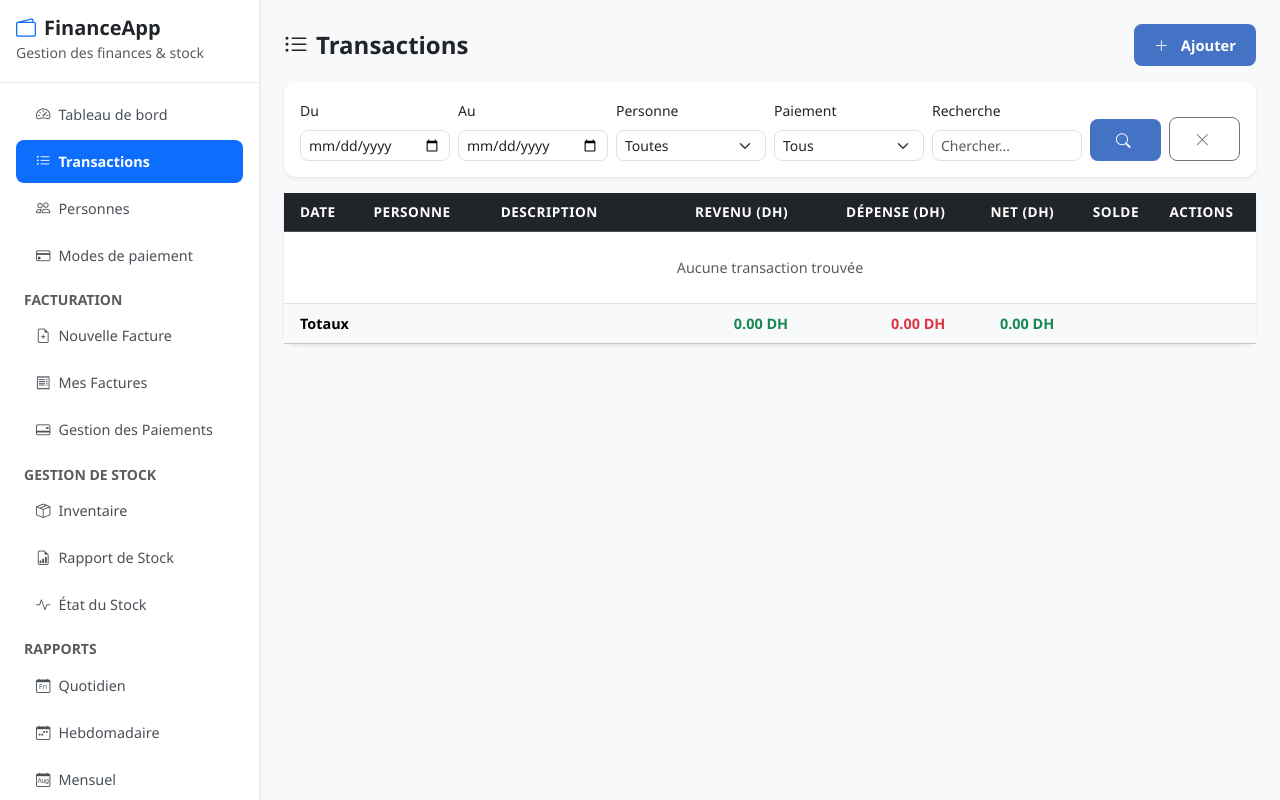
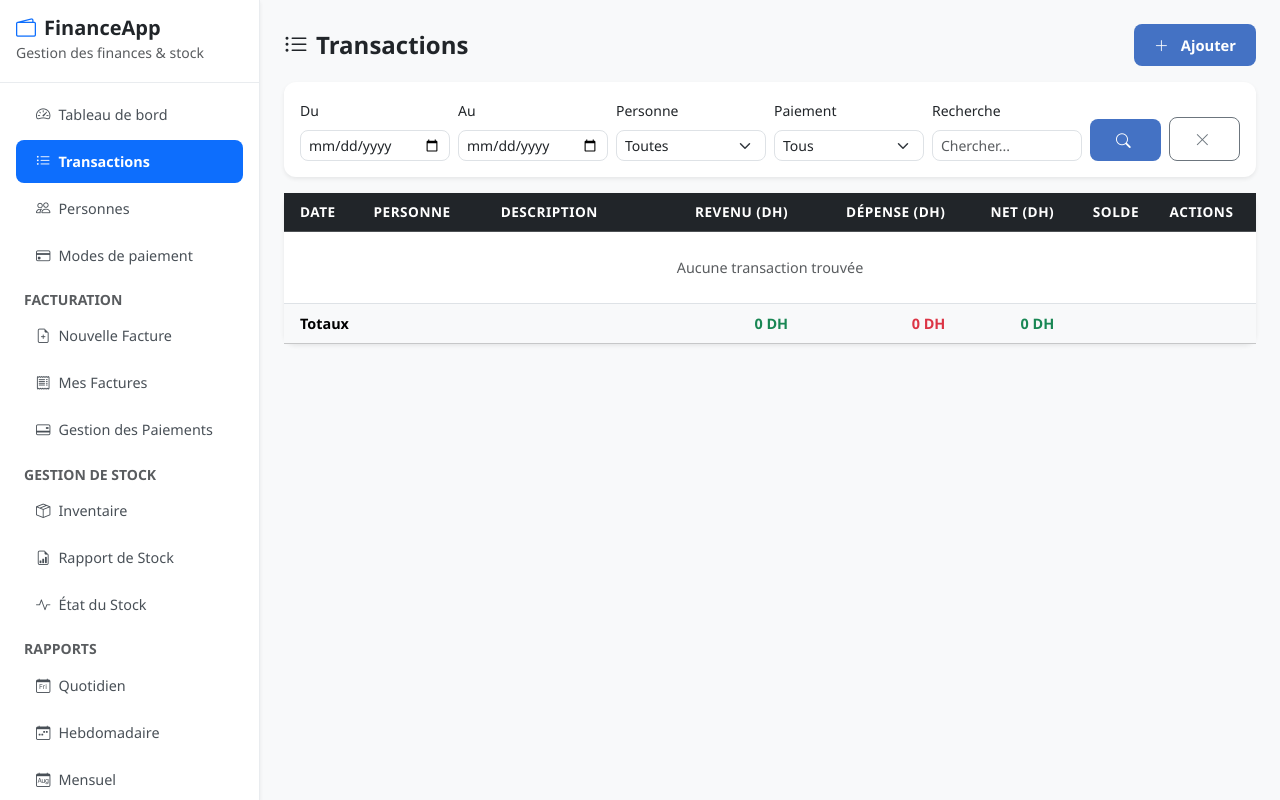
Before and after one commit to benlkadihamza/invoiceapp, a Flask app: page /transactions in a window 1280 px wide. Run offline with Flask 3, Linux system fonts and the light colour scheme; a user stored in the database is signed in; data comes from the database, SQL or seed files in the repository; data that the repository does not hold is empty; some libraries are stand-ins or nearby versions.

Commit message:
Update transactions.html

```diff
--- a/templates/transactions.html
+++ b/templates/transactions.html
@@ -82,15 +82,15 @@
                             {% endif %}
                         </td>
                         <td class="text-end fw-bold text-success">
-                            {% if t.income > 0 %}+{{ "{:,.2f}".format(t.income) }}{% else %}-{% endif %}
+                            {% if t.income > 0 %}+{{ t.income | format_price }}{% else %}-{% endif %}
                         </td>
                         <td class="text-end fw-bold text-danger">
-                            {% if t.expense > 0 %}{{ "{:,.2f}".format(t.expense) }}{% else %}-{% endif %}
+                            {% if t.expense > 0 %}{{ t.expense | format_price }}{% else %}-{% endif %}
                         </td>
                         <td class="text-end fw-bold {% if t.net >= 0 %}text-success{% else %}text-danger{% endif %}">
-                            {% if t.net >= 0 %}+{% endif %}{{ "{:,.2f}".format(t.net) }}
+                            {% if t.net >= 0 %}+{% endif %}{{ t.net | format_price }}
                         </td>
-                        <td class="text-end">{{ "{:,.2f}".format(item.balance) }}</td>
+                        <td class="text-end">{{ item.balance | format_price }}</td>
                         <td class="text-center text-nowrap">
                             <a href="{{ url_for('transactions.edit', id=t.id) }}" class="btn btn-sm btn-outline-primary" title="Modifier">
                                 <i class="bi bi-pencil"></i>
@@ -112,10 +112,10 @@
                 <tfoot class="table-light">
                     <tr class="fw-bold">
                         <td colspan="3" class="ps-3">Totaux</td>
-                        <td class="text-end text-success">{{ "{:,.2f}".format(total_income) }} DH</td>
-                        <td class="text-end text-danger">{{ "{:,.2f}".format(total_expense) }} DH</td>
+                        <td class="text-end text-success">{{ total_income | format_price }} DH</td>
+                        <td class="text-end text-danger">{{ total_expense | format_price }} DH</td>
                         <td class="text-end {% if total_income - total_expense >= 0 %}text-success{% else %}text-danger{% endif %}">
-                            {{ "{:,.2f}".format(total_income - total_expense) }} DH
+                            {{ (total_income - total_expense) | format_price }} DH
                         </td>
                         <td colspan="2"></td>
                     </tr>
```
